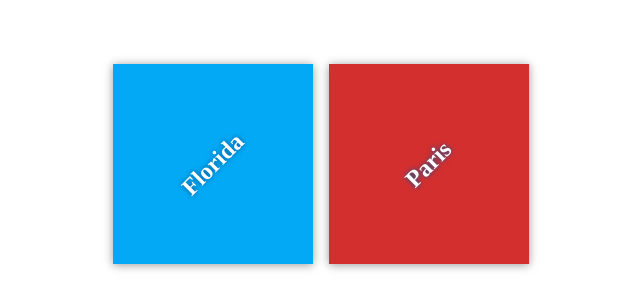
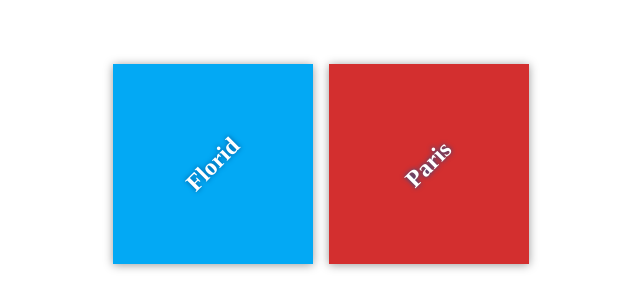
Before and after one commit to fortr/re_project, a plain HTML site: page index.html in a window 1280 px wide. Shown: the part 236-544 px from the top of the page, 319-959 px from the left. Drawn offline with Linux system fonts and the light colour scheme; files that its build step writes are made by us from their sources.

Commit message:
Initial commit

```diff
--- a/index.html
+++ b/index.html
@@ -11,7 +11,7 @@
 <div class="container">
 <div class="destination-container">
 <div class="destination" id="florida">
-<h2>Florida</h2>
+<h2>Florid</h2>
 </div>
 
 <div class="destination" id="paris">
```
